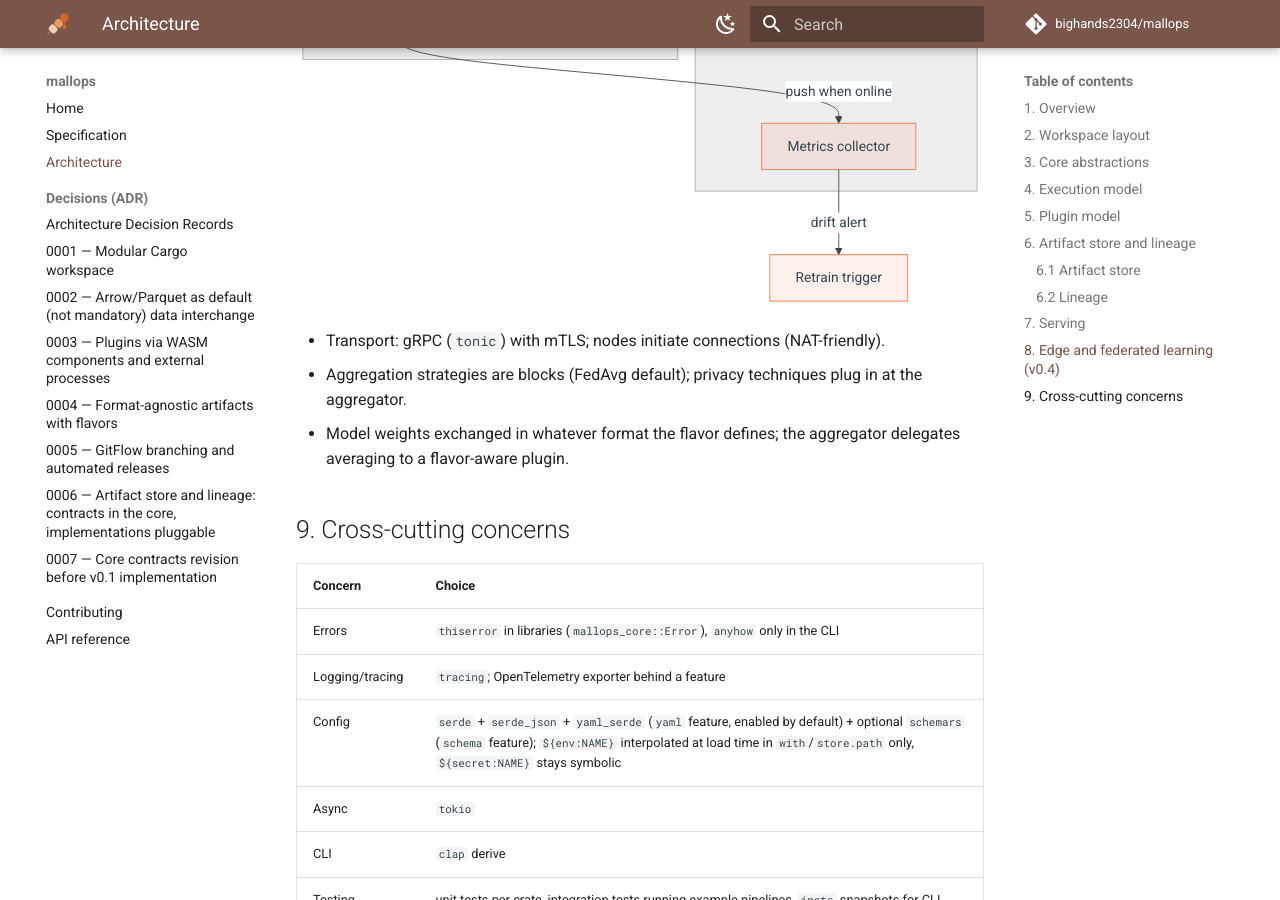
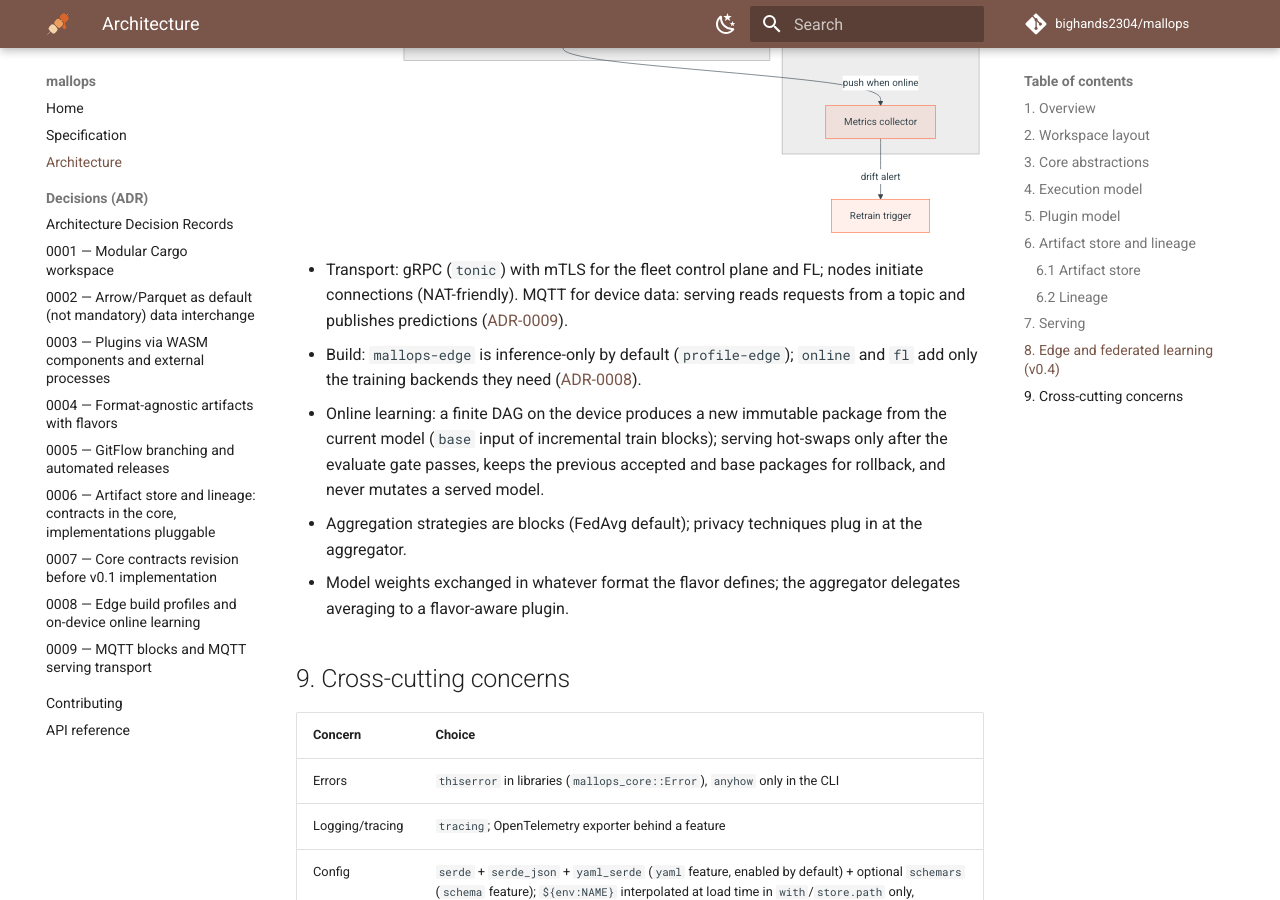
Before and after one commit to bighands2304/mallops, an MkDocs documentation site: the page built from docs/ARCHITECTURE.md, in a window 1280 px wide and 900 px high, scrolled down 9248 px. Built offline with MkDocs 1.6.1 and Material for MkDocs 9.7.7, drawn with Linux system fonts in a browser that asks for light colours; comment, search, counter and statistics services are not loaded; the version menu is left out; some of the changed text lies outside the part shown.

Commit message:
docs: ADR-0008 edge profiles and online learning, ADR-0009 MQTT (#40)
docs: ADR-0008 edge profiles and online learning, ADR-0009 MQTT blocks and serving

Signed-off-by: bighands2304 <61188329+bighands2304@users.noreply.github.com>

````diff
--- a/docs/ARCHITECTURE.md
+++ b/docs/ARCHITECTURE.md
@@ -63,7 +63,7 @@ Crates are created only when implemented. Splitting `mallops-std` into per-stage
 | `mallops-core` | — | Core allowlist: `tokio`, `serde`, `serde_json`, `blake3`, `tracing`, `thiserror`, `ulid`, `tempfile`; optional features: `yaml` (`yaml_serde`, default), `schema` (`schemars`) ([ADR-0007](adr/0007-core-contracts-revision.md)) |
 | `mallops-std` | core | per feature: `arrow`, `polars`, `linfa`, `ort`, `axum`, `object_store` (`store-s3`, `store-gcs`, `store-azure`), `rusqlite` (`lineage-sqlite`), … |
 | `mallops-cli` | core, std | `clap`, `anyhow` |
-| `mallops-edge` | core, std (subset) | `tonic` |
+| `mallops-edge` | core, std (`profile-edge`, ADR-0008) | `tonic`, `rumqttc` (via `serve-mqtt`) |
 
 ## 3. Core abstractions
 
@@ -293,11 +293,11 @@ pub trait LineageSink: Send + Sync {
 
 ## 7. Serving
 
-Serving runs outside the batch DAG via `mallops serve [package-id]` (using the package artifact produced by `mallops run` or configured in the top-level `serve:` section of `mallops.yaml`).
+Serving runs outside the batch DAG via `mallops serve [package-id]` (using the package artifact produced by `mallops run` or configured in the top-level `serve:` section of `mallops.yaml`). Transports: HTTP (v0.1), gRPC (v0.2) and MQTT (v0.3, `serve.transport: mqtt`: request topic in, prediction topic out, see [ADR-0009](adr/0009-mqtt-blocks-and-serve-transport.md)).
 
 ```mermaid
 flowchart LR
-    C[Client] -->|HTTP/gRPC| S[mallops serve]
+    C[Client] -->|HTTP/gRPC/MQTT| S[mallops serve]
     S --> T[Preprocess transform<br/>from package]
     T --> P{Predictor by flavor}
     P --> LF[linfa]
@@ -340,18 +340,23 @@ flowchart TB
         COL[Metrics collector]
     end
     subgraph Edge["Edge node (mallops-edge)"]
-        SV[Local serving]
-        LT[Local training]
+        SV[Local serving HTTP/MQTT]
+        OL[Online learning DAG]
+        LT[FL local training]
         BUF[Metrics buffer]
     end
     REGI -- signed model pull --> SV
     AGG -- global weights --> LT
     LT -- weight deltas only --> AGG
+    SEN[Sensor] -- MQTT readings --> SV -- MQTT predictions --> CON[Consumer]
+    SEN -- labelled samples --> OL -- new package if gate passes --> SV
     SV --> BUF -- push when online --> COL
     COL -- drift alert --> RT[Retrain trigger]
 ```
 
-- Transport: gRPC (`tonic`) with mTLS; nodes initiate connections (NAT-friendly).
+- Transport: gRPC (`tonic`) with mTLS for the fleet control plane and FL; nodes initiate connections (NAT-friendly). MQTT for device data: serving reads requests from a topic and publishes predictions ([ADR-0009](adr/0009-mqtt-blocks-and-serve-transport.md)).
+- Build: `mallops-edge` is inference-only by default (`profile-edge`); `online` and `fl` add only the training backends they need ([ADR-0008](adr/0008-edge-build-profiles-and-on-device-training.md)).
+- Online learning: a finite DAG on the device produces a new immutable package from the current model (`base` input of incremental train blocks); serving hot-swaps only after the evaluate gate passes, keeps the previous accepted and base packages for rollback, and never mutates a served model.
 - Aggregation strategies are blocks (FedAvg default); privacy techniques plug in at the aggregator.
 - Model weights exchanged in whatever format the flavor defines; the aggregator delegates averaging to a flavor-aware plugin.
 
--- a/mkdocs.yml
+++ b/mkdocs.yml
@@ -74,5 +74,7 @@ nav:
       - adr/0005-gitflow-and-release.md
       - adr/0006-store-and-lineage-contracts.md
       - adr/0007-core-contracts-revision.md
+      - adr/0008-edge-build-profiles-and-on-device-training.md
+      - adr/0009-mqtt-blocks-and-serve-transport.md
   - Contributing: contributing.md
   - API reference: https://docs.rs/mallops-core
````
Also changed, not shown: docs/SPEC.md (+7 -5 lines), docs/adr/0008-edge-build-profiles-and-on-device-training.md (added, +54 -0 lines), docs/adr/0009-mqtt-blocks-and-serve-transport.md (added, +65 -0 lines), docs/adr/README.md (+2 -0 lines).
